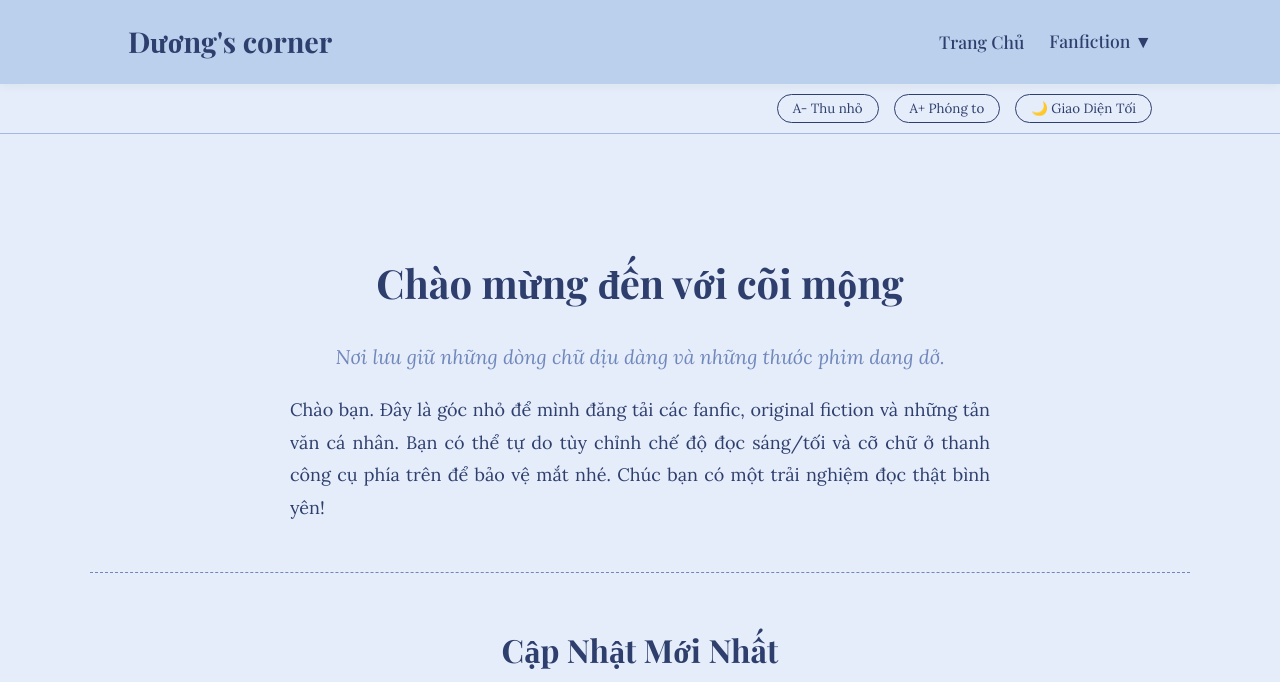
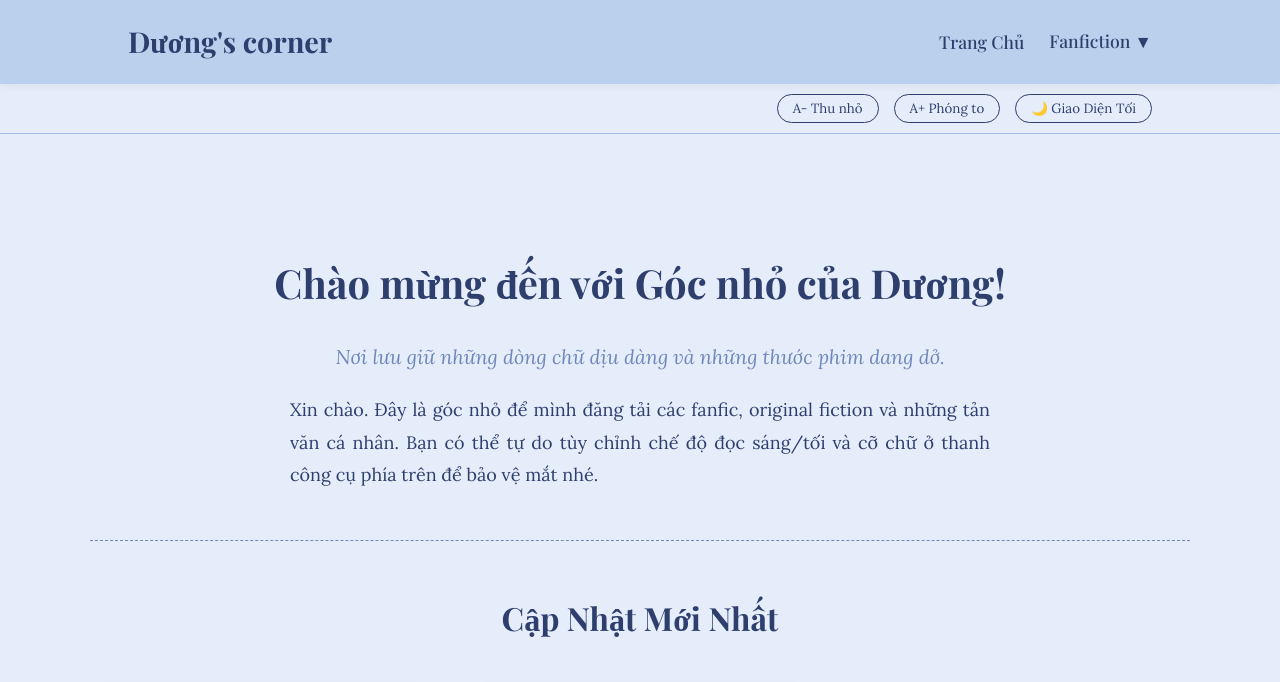
Before and after one commit to nghienduong14-lab/nghienduongcorner, a Jekyll site: the page built from index.html, in a window 1280 px wide, cut to the strip 0-682 px from the top of the page. Built offline with Jekyll 4.4.1, drawn with Linux system fonts in a browser that asks for light colours; some web fonts are replaced.

Commit message:
Update index.html

```diff
--- a/index.html
+++ b/index.html
@@ -54,10 +54,10 @@
 </style>
 
 <section class="intro">
-    <h1>Chào mừng đến với cõi mộng</h1>
+    <h1>Chào mừng đến với Góc nhỏ của Dương!</h1>
     <p class="subtitle">{{ site.description }}</p>
     <div class="intro-text">
-        Chào bạn. Đây là góc nhỏ để mình đăng tải các fanfic, original fiction và những tản văn cá nhân. Bạn có thể tự do tùy chỉnh chế độ đọc sáng/tối và cỡ chữ ở thanh công cụ phía trên để bảo vệ mắt nhé. Chúc bạn có một trải nghiệm đọc thật bình yên!
+        Xin chào. Đây là góc nhỏ để mình đăng tải các fanfic, original fiction và những tản văn cá nhân. Bạn có thể tự do tùy chỉnh chế độ đọc sáng/tối và cỡ chữ ở thanh công cụ phía trên để bảo vệ mắt nhé.
     </div>
 </section>
 
```
